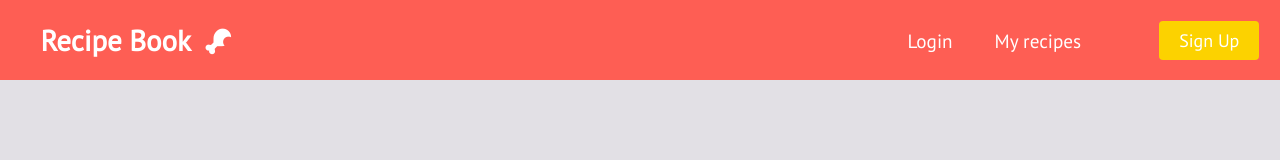
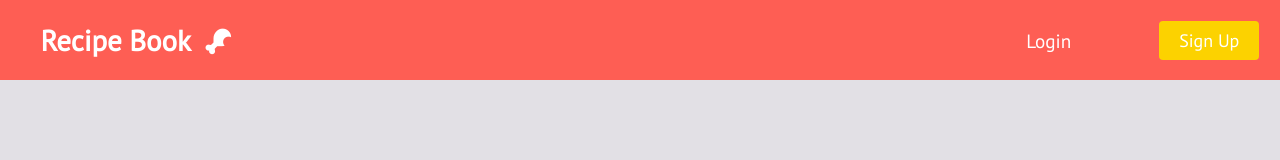
Before and after one commit to Carlito1113/react-recipe, a React (Create React App) app in the folder client/: page /login in a window 1280 px wide. Shown: the top 160 px of the page. Built offline with nearby package versions, Linux system fonts and the light colour scheme.

Commit message:
code cleanup, login/logout navbar item functionality, removed files, validation fix on login form

```diff
--- a/client/src/App.js
+++ b/client/src/App.js
@@ -1,4 +1,4 @@
-import React from 'react';
+import React, { useState, useEffect } from 'react';
 import './App.css';
 import RecipesComponent from './components/RecipesComponent';
 import Navbar from './components/Navbar/Navbar';
@@ -9,14 +9,28 @@ import PrivateRoute from './components/routing/PrivateRoute';
 import UserScreen from './components/screens/UserScreen';
 
 function App() {
+  const [loggedin, setLoggedin] = useState(false);
+
+  useEffect(() => {
+    if (localStorage.getItem('auth-token')) {
+      setLoggedin(true);
+    } else {
+      setLoggedin(false);
+    }
+
+    console.log(loggedin);
+  }, []);
+
   return (
     <Router>
       <div className="App">
-        <Navbar />
+        <Navbar loggedin={loggedin} setLoggedin={setLoggedin} />
         <Switch>
           <PrivateRoute exact path="/user" component={UserScreen} />
           <Route path="/" exact component={RecipesComponent} />
-          <Route path="/login" component={LoginForm} />
+          <Route path="/login">
+            <LoginForm loggedin={loggedin} setLoggedin={setLoggedin} />
+          </Route>
           <Route path="/signup" component={SignupForm} />
         </Switch>
       </div>
--- a/client/src/components/LoginForm/Form.js
+++ b/client/src/components/LoginForm/Form.js
@@ -4,10 +4,13 @@ import validate from './validateInfo';
 import './LoginForm.css';
 import { Link } from 'react-router-dom';
 
-const Form = ({ submitForm }) => {
+const Form = ({ submitForm, setLoggedin }) => {
   const { handleChange, values, handleSubmit, errors } = useForm(
     submitForm,
-    validate
+    validate,
+    () => {
+      setLoggedin(true)
+    }
   );
 
   return (
--- a/client/src/components/LoginForm/useForm.js
+++ b/client/src/components/LoginForm/useForm.js
@@ -2,7 +2,7 @@ import { useState, useEffect } from 'react';
 import { useHistory } from 'react-router-dom';
 import axios from 'axios';
 
-const useForm = (callback, validate) => {
+const useForm = (callback, validate, loginCheck) => {
   let history = useHistory();
   const [values, setValues] = useState({
     username: '',
@@ -27,7 +27,7 @@ const useForm = (callback, validate) => {
 
   const handleSubmit = async e => {
     e.preventDefault();
-
+    setErrors(validate(values));
     const config = {
       headers: {
         'Content-type': 'application/json',
@@ -49,6 +49,7 @@ const useForm = (callback, validate) => {
       localStorage.setItem('auth-token', data.token);
       localStorage.setItem('user-id', data.userId);
       history.push('/user');
+      loginCheck()
     } catch (error) {
       console.log(error);
     }
--- a/client/src/components/Navbar/MenuItems.js
+++ b/client/src/components/Navbar/MenuItems.js
@@ -3,6 +3,13 @@ export const MenuItems = [
     title: 'Login',
     url: 'login',
     cName: 'nav-links',
+    isLogged: false
+  },
+  {
+    title: 'Logout',
+    url: 'login',
+    cName: 'nav-links',
+    islogged: true
   },
   {
     title: 'My recipes',
--- a/client/src/components/Navbar/Navbar.js
+++ b/client/src/components/Navbar/Navbar.js
@@ -1,11 +1,16 @@
 import React, { useState } from 'react';
-import { MenuItems } from './MenuItems';
 import { Button } from '../Button';
 import './Navbar.css';
 import { Link } from 'react-router-dom';
 
-export default function Navbar() {
+export default function Navbar({ history, loggedin, setLoggedin }) {
   const [clicked, setClicked] = useState(false);
+
+
+  function logoutHandler() {
+    localStorage.removeItem('auth-token');
+    setLoggedin(false)
+  }
 
   return (
     <nav className="NavbarItems">
@@ -14,20 +19,33 @@ export default function Navbar() {
           Recipe Book <i className="fas fa-drumstick-bite"></i>
         </h1>
       </Link>
+
       <div className="menu-icon" onClick={() => setClicked(!clicked)}>
         <i className={clicked ? 'fas fa-times' : 'fas fa-bars'}></i>
       </div>
-      <ul className={clicked ? 'nav-menu active' : 'nav-menu'}>
-        {MenuItems.map((item, index) => {
-          return (
-            <Link key={index} className="routerLink" to={item.url}>
-              <li className={item.cName} href={item.url}>
-                {item.title}
-              </li>
-            </Link>
-          );
-        })}
-      </ul>
+
+      {!loggedin ? (
+        <ul className="nav-menu">
+          <Link className="routerLink" to="login">
+            <li href="/login" className="nav-links">
+              Login
+            </li>
+          </Link>
+        </ul>
+      ) : (
+        <ul className="nav-menu">
+          <Link className="routerLink" to="user">
+            <li href="/user" className="nav-links">
+              My Recipes
+            </li>
+          </Link>
+          <Link className="routerLink" to="login">
+            <li onClick={logoutHandler} href="/login" className="nav-links">
+              Logout
+            </li>
+          </Link>
+        </ul>
+      )}
       <Link to="/signup">
         <Button>Sign Up</Button>
       </Link>
--- a/client/src/components/SignupForm/Form.css
+++ b/client/src/components/SignupForm/Form.css
@@ -7,11 +7,7 @@
   height: 600px;
   display: grid;
   grid-template-columns: 1fr 1fr;
-  background: linear-gradient(
-    90deg,
-    rgb(40, 40, 40) 0%,
-    rgb(17, 17, 17) 100%
-  ); /* this is only here if the component is going to be a simple sign up form without the svg icon left side*/
+  background: linear-gradient(90deg, rgb(40, 40, 40) 0%, rgb(17, 17, 17) 100%);
 }
 
 .close-btn {
@@ -24,43 +20,12 @@
   cursor: pointer;
 }
 
-/*add this if the svg icon is added back in*/
-/* .form-content-left {
-  background: #fe5e54;
-  border-radius: 10px 0 0 10px;
-  position: relative;
-} */
-
-/* .form-img {
-  width: 80%;
-  height: 80%;
-  position: absolute;
-  top: 50%;
-  left: 50%;
-  transform: translate(-50%, -50%);
-}
-
-.form-img-2 {
-  width: 60%;
-  height: 60%;
-  position: absolute;
-  top: 50%;
-  left: 50%;
-  transform: translate(-50%, -50%);
-} */
-
 .form-success {
   text-align: center;
   font-size: 24px;
   margin-top: 80px;
   color: #fff;
 }
-
-/* .form-content-right {
-  border-radius: 0 10px 10px 0;
-  position: relative;
-  background: linear-gradient(90deg, rgb(40, 40, 40) 0%, rgb(17, 17, 17) 100%);
-} */
 
 .form {
   position: absolute;
--- a/client/src/components/SignupForm/Form.js
+++ b/client/src/components/SignupForm/Form.js
@@ -1,6 +1,5 @@
 import React, { useState } from 'react';
 import FormSignup from './FormSignUp';
-import FormSuccess from './FormSuccess';
 import './Form.css';
 
 const Form = () => {
@@ -13,16 +12,7 @@ const Form = () => {
   return (
     <>
       <div className="form-container">
-        {/* <span className="close-btn">x</span> */}
-        <div className="form-content-left">
-          {/* add in food/cooking image that looks cool maybe a plate icon that has food or a drumstick on the left and then when the form submits its an empty plate or drumstick with a bite taken out. svg icons work well here*/}
-          {/* <img src="img" alt="#" className="form-img" /> */}
-        </div>
-        {!isSubmitted ? (
           <FormSignup submitForm={submitForm} />
-        ) : (
-          <FormSuccess />
-        )}
       </div>
     </>
   );
--- a/client/src/components/SignupForm/FormSuccess.js
+++ /dev/null
@@ -1,14 +0,0 @@
-import React from 'react';
-
-// this file will just show some kind of image/notification that the form submitted successfully
-const FormSuccess = () => {
-  return (
-    <div className="form-content-right">
-      <div className="form-success">We have received your request!</div>
-      {/* success image that relates to the image on the left of the form */}
-      {/* <img src="#" alt="success" className="form-img-2" /> */}
-    </div>
-  );
-};
-
-export default FormSuccess;
```
